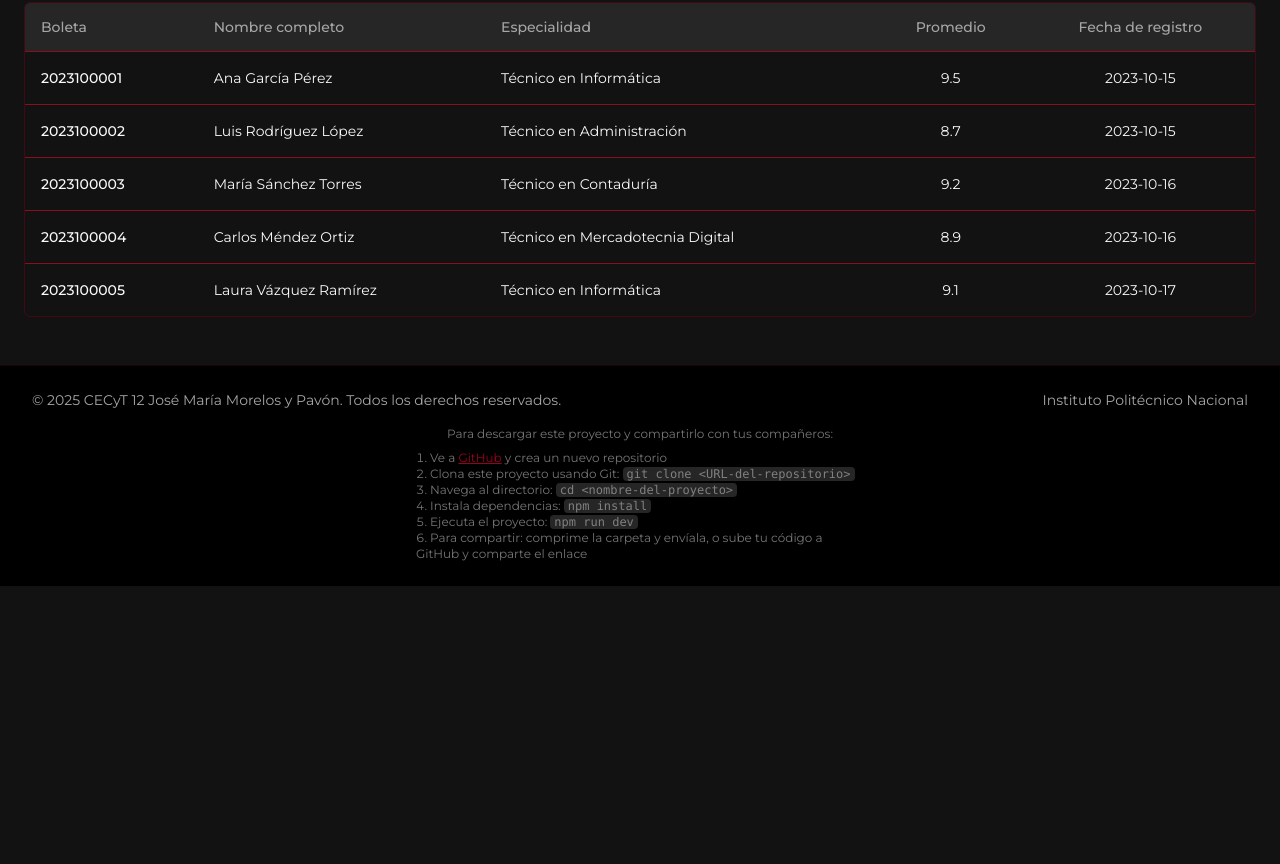
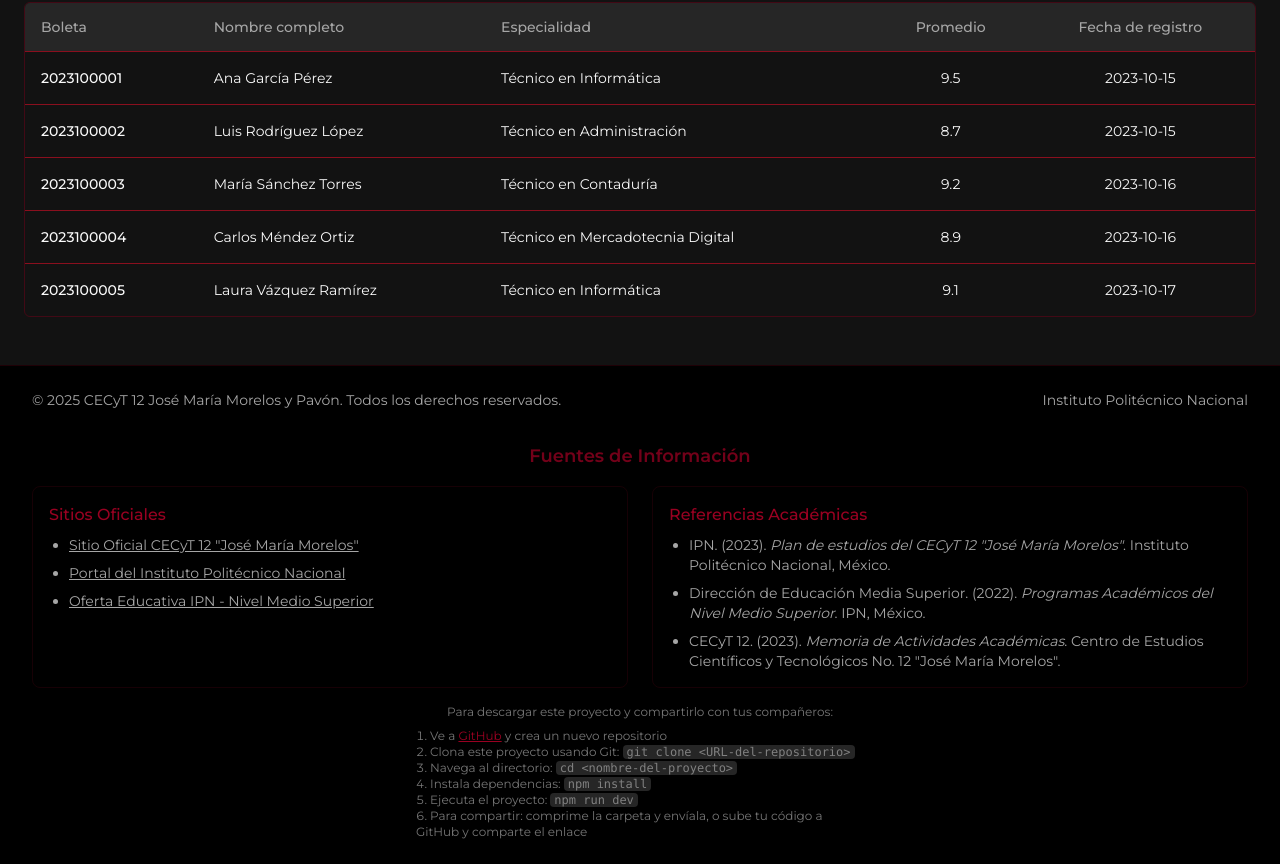
Before and after one commit to 4lbertoGC/guinda-minimalista, a React (Vite) app: page /admin in a window 1280 px wide. Shown: the part 531-1395 px from the top of the page. Before the commit the page ends 1117 px from the top, so only its background shows below. Built offline with nearby package versions, Linux system fonts and the light colour scheme.

Commit message:
Add information sources to site
Adds information sources, citing the CECyt 12 page.

```diff
--- a/src/components/Footer.tsx
+++ b/src/components/Footer.tsx
@@ -15,6 +15,66 @@ const Footer = () => {
           </p>
         </div>
       </div>
+
+      <div className="container mt-8">
+        <h3 className="text-center text-lg font-semibold text-guinda mb-4">Fuentes de Información</h3>
+        <div className="grid grid-cols-1 md:grid-cols-2 gap-6">
+          <div className="border border-guinda/20 rounded-lg p-4">
+            <h4 className="font-medium text-guinda-light mb-2">Sitios Oficiales</h4>
+            <ul className="list-disc pl-5 space-y-2 text-sm text-muted-foreground">
+              <li>
+                <a
+                  href="https://www.cecyt12.ipn.mx/"
+                  target="_blank"
+                  rel="noopener noreferrer"
+                  className="hover:text-guinda-light underline"
+                >
+                  Sitio Oficial CECyT 12 "José María Morelos"
+                </a>
+              </li>
+              <li>
+                <a
+                  href="https://www.ipn.mx/"
+                  target="_blank"
+                  rel="noopener noreferrer"
+                  className="hover:text-guinda-light underline"
+                >
+                  Portal del Instituto Politécnico Nacional
+                </a>
+              </li>
+              <li>
+                <a
+                  href="https://www.ipn.mx/oferta-educativa/educacion-media-superior/ver-carrera.html?lg=es&id=17"
+                  target="_blank"
+                  rel="noopener noreferrer"
+                  className="hover:text-guinda-light underline"
+                >
+                  Oferta Educativa IPN - Nivel Medio Superior
+                </a>
+              </li>
+            </ul>
+          </div>
+
+          <div className="border border-guinda/20 rounded-lg p-4">
+            <h4 className="font-medium text-guinda-light mb-2">Referencias Académicas</h4>
+            <ul className="list-disc pl-5 space-y-2 text-sm text-muted-foreground">
+              <li>
+                IPN. (2023). <i>Plan de estudios del CECyT 12 "José María Morelos"</i>.
+                Instituto Politécnico Nacional, México.
+              </li>
+              <li>
+                Dirección de Educación Media Superior. (2022). <i>Programas Académicos del Nivel Medio Superior</i>.
+                IPN, México.
+              </li>
+              <li>
+                CECyT 12. (2023). <i>Memoria de Actividades Académicas</i>.
+                Centro de Estudios Científicos y Tecnológicos No. 12 "José María Morelos".
+              </li>
+            </ul>
+          </div>
+        </div>
+      </div>
+
       <div className="container mt-4">
         <div className="text-xs text-center text-muted-foreground/70">
           <p>Para descargar este proyecto y compartirlo con tus compañeros:</p>
```
